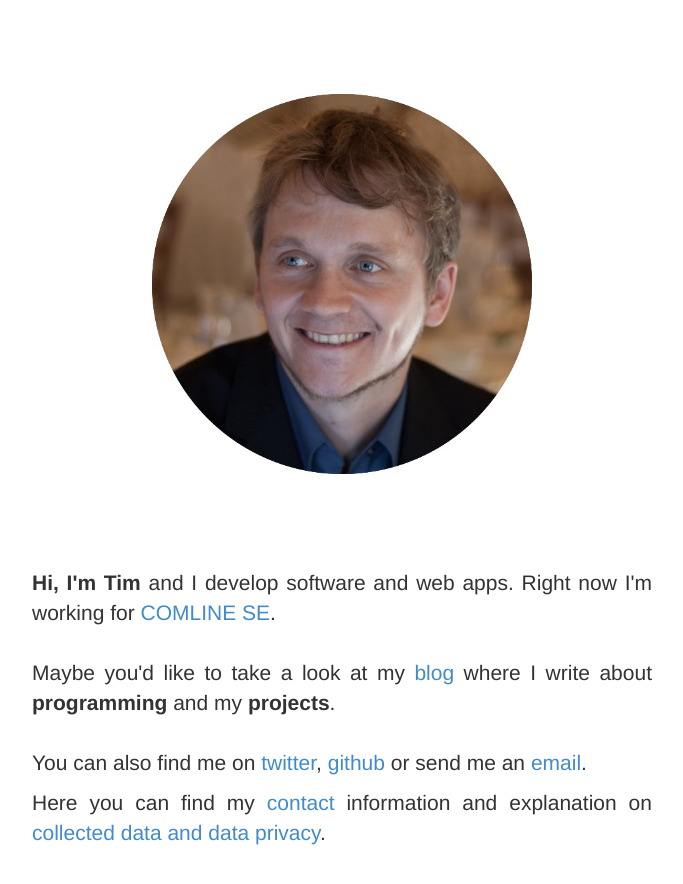
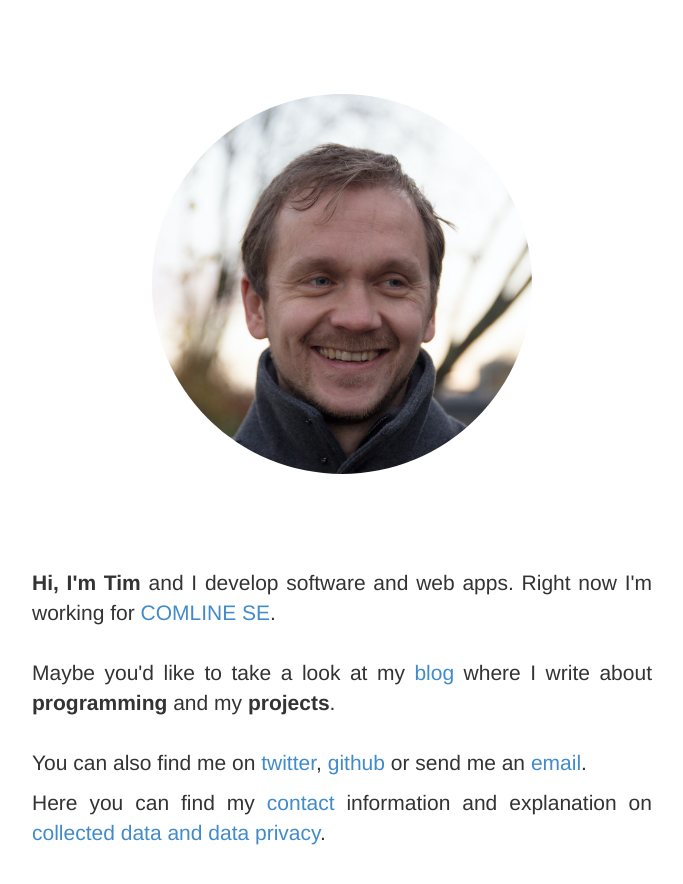
Before and after one commit to kossmoboleat/www, a plain HTML site: page index.html in a window 1280 px wide. Shown: the whole page, without its empty margins (298-981 px from the left). Drawn offline with Linux system fonts and the light colour scheme.

Commit message:
Use new portrait phot

```diff
--- /dev/null
+++ b/css/style.css
@@ -0,0 +1,3 @@
+.circle {
+  clip-path: circle(50%);
+}
--- a/index.html
+++ b/index.html
@@ -8,6 +8,7 @@
   <link rel="stylesheet" type="text/css" href="css/webflow.css">
   <link rel="stylesheet" type="text/css" href="css/tim-benke-software-developer.webflow.css">
   <link rel="stylesheet" type="text/css" href="css/bootstrap.min.css">
+  <link rel="stylesheet" type="text/css" href="css/style.css">
   <script>
   if (/mobile/i.test(navigator.userAgent)) {
     document.documentElement.className += ' w-mobile';
@@ -20,8 +21,7 @@
     <div>
       <div class="w-row portfolio_row">
         <div class="w-col w-col-5 col-centered">
-          <img id="about_portrait_image" src="images/portrait_circle.jpg"
-               alt="Portrait-Foto">
+          <img class="circle" src="images/portrait.jpg" alt="portrait">
         </div>
       </div>
       <div class="w-row portfolio_row">
```
Also changed, not shown: images/portrait.jpg (added), images/portrait_circle.jpg (deleted), 1 other file.
